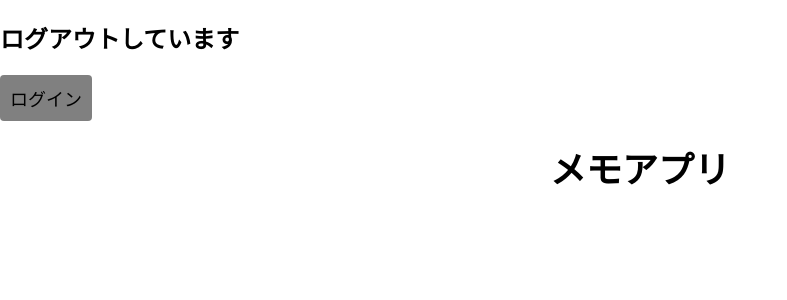
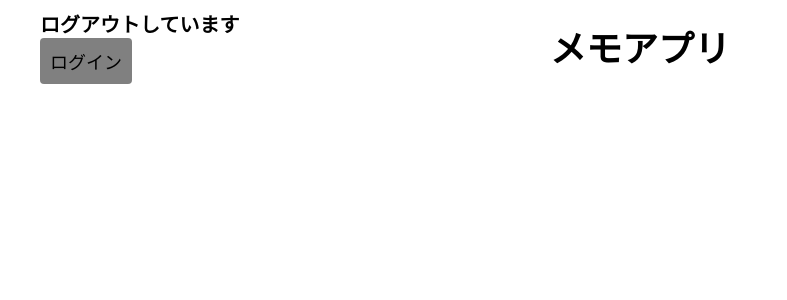
Before and after one commit to kousei-ya/react_memo, a React (Create React App) app: page / in a window 1280 px wide. Shown: the top 300 px of the page, without its empty margins (0-787 px from the left). Built offline with nearby package versions, Linux system fonts and the light colour scheme.

Commit message:
cssを変更

```diff
--- a/src/App.css
+++ b/src/App.css
@@ -1,22 +1,55 @@
 .App {
   display: flex;
+  flex-direction: column;
+  align-items: center;
+  font-family: Arial, sans-serif;
   height: 100vh;
-  font-family: Arial, sans-serif;
-  flex-direction: column;
+  padding: 20px;
+}
+
+.header {
+  display: flex;
+  align-items: center;
+  justify-content: center;
+  width: 100%;
+  position: relative;
 }
 
 .title {
   font-size: 36px;
   font-weight: bold;
-  margin-bottom: 20px;
-  text-align: center;
-  margin-top: 20px;
+  margin: 0 auto;
+}
+
+.login-info-container {
+  position: absolute;
+  left: 20px;
+  display: flex;
+  flex-direction: column;
+  align-items: flex-start;
+}
+
+.login-info {
+  font-size: 20px;
+  margin: 0;
+}
+
+.login-button {
+  padding: 10px 20px;
+  font-size: 18px;
+  border: none;
+  border-radius: 4px;
+  cursor: pointer;
+  background-color: gray;
+  color: black;
+  margin-top: 10px;
 }
 
 .main-content {
   display: flex;
   width: 100%;
   justify-content: center;
+  margin-top: 20px;
 }
 
 .memo-list {
@@ -35,30 +68,26 @@
   text-decoration: underline;
   cursor: pointer;
   font-size: 1.5rem;
-  text-align: left;
 }
 
 .memo-item:hover {
   text-decoration: none;
 }
 
-.add-memo {
-  all: unset;
-  background: none !important;
-
+.memo-item.add-memo {
   color: blue;
-  font-size: 2rem;
+  font-size: 30px;
   font-weight: bold;
+  text-decoration: none;
+  background: none;
+  border: none;
   cursor: pointer;
-  display: inline-block;
-  text-align: center;
-  margin: 20px auto;
-  width: 100%;
+  display: inline;
+  padding: 0;
 }
 
-.add-memo:hover {
-  text-decoration: none;
-  color: darkblue;
+.memo-item.add-memo:hover {
+  text-decoration: underline;
 }
 
 .memo-form {
@@ -80,13 +109,18 @@ textarea {
   height: 100%;
 }
 
+.form-actions {
+  display: flex;
+  justify-content: space-between;
+  gap: 10px;
+}
+
 button {
   padding: 10px;
   font-size: 18px;
   border: none;
   border-radius: 4px;
   cursor: pointer;
-  transition: background 0.3s ease;
 }
 
 button:first-child {
@@ -95,22 +129,8 @@ button:first-child {
   color: black;
 }
 
-button:first-child:hover {
-  background-color: darkgray;
-}
-
 button:last-child {
   flex-basis: 30%;
   background-color: gray;
   color: black;
 }
-
-button:last-child:hover {
-  background-color: darkgray;
-}
-
-.form-actions {
-  display: flex;
-  justify-content: space-between;
-  gap: 10px;
-}
```
